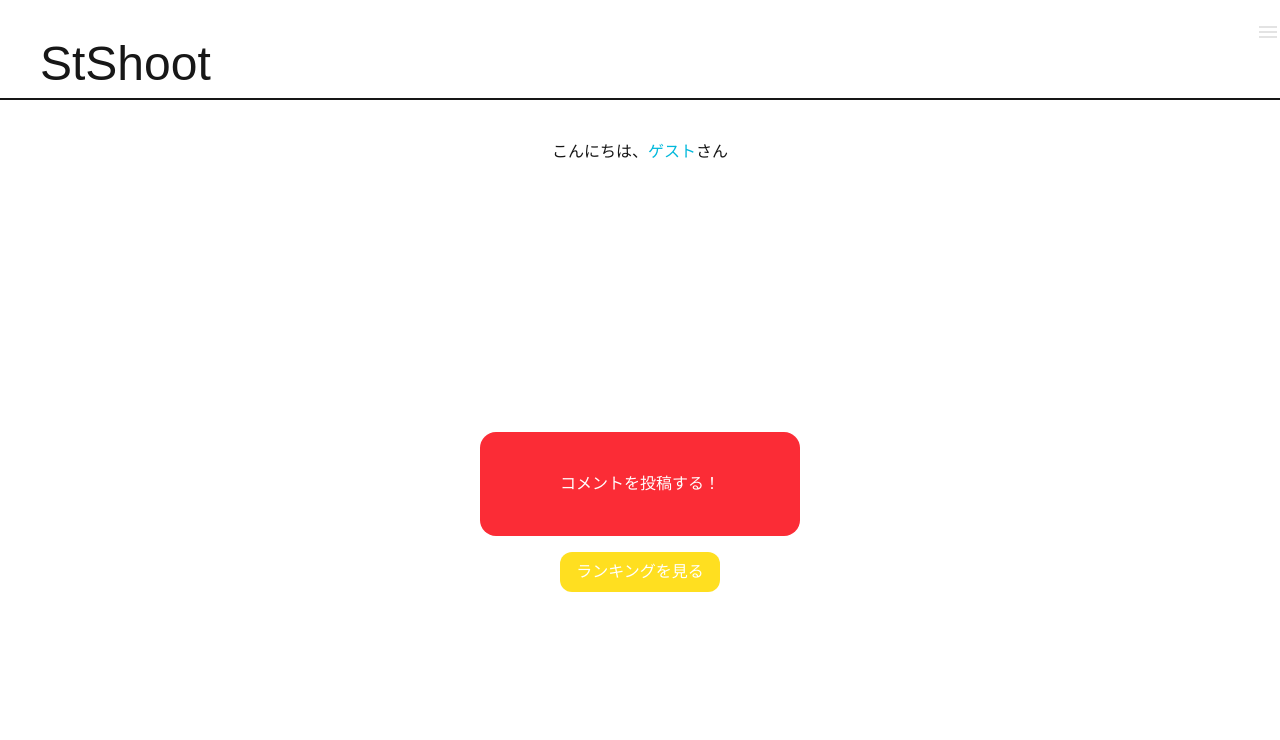
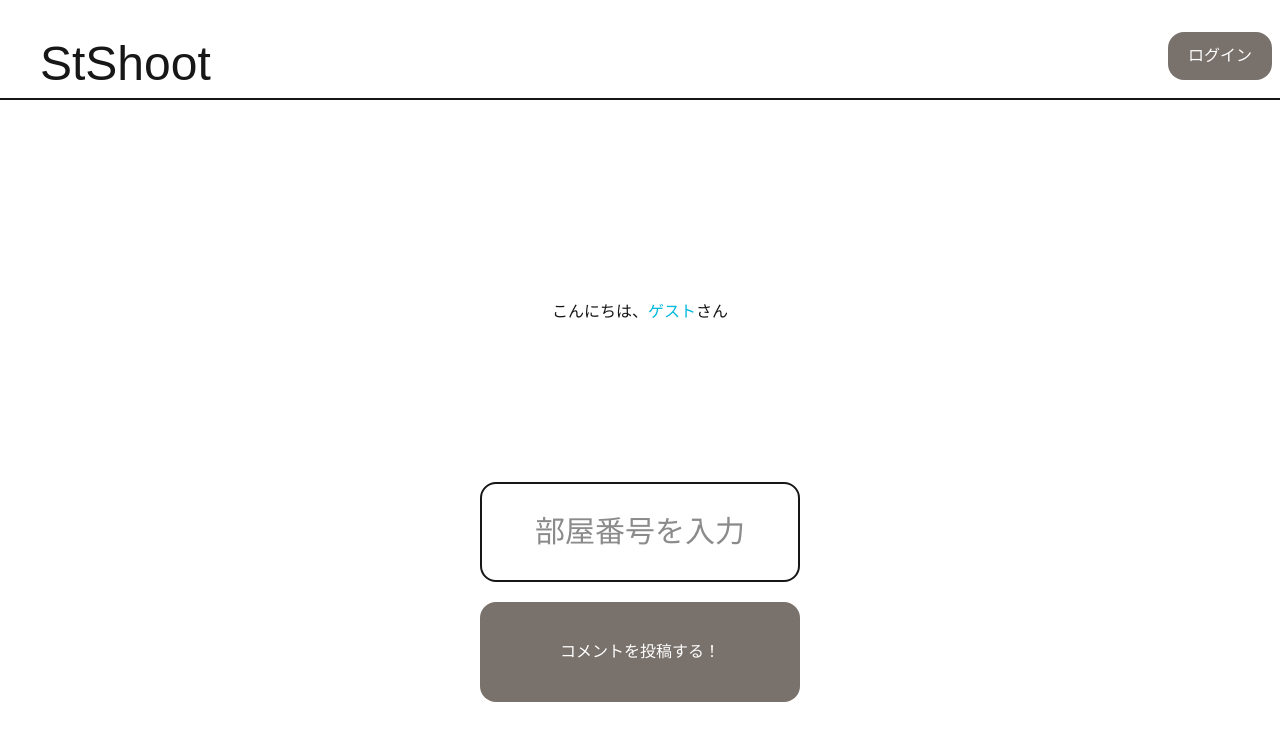
Before and after one commit to shii-park/Stshoot_Frontend, a Next.js app: page / in a window 1280 px wide. Shown: the top 740 px of the page. Built offline with nearby package versions, Linux system fonts and the light colour scheme; no server answers.

Commit message:
fix: トップページのデザイン修正 #16

```diff
--- a/src/app/header.tsx
+++ b/src/app/header.tsx
@@ -2,7 +2,6 @@
 import {useState} from "react"
 import Link from "next/link"
 import MenuButton from "./menuButton"
-import Navigation from "./navigation"
 export default function Header(){
     const [open,setOpen]=useState(false);
     function handleClick(){
@@ -19,11 +18,7 @@ export default function Header(){
                 </Link>
               </div>
               <div className="ml-auto">
-                <MenuButton
-                open={open}
-                onClick={handleClick}
-                />
-                <Navigation open={open} />
+                <MenuButton />
               </div>
             </div>
     )
--- a/src/app/menuButton.tsx
+++ b/src/app/menuButton.tsx
@@ -1,16 +1,10 @@
-type Props={
-    open:boolean;
-    onClick:()=>void;
-}
-export default function menuButton({open,onClick}:Props){
+import Link from "next/link"
+export default function menuButton(){
 
     return (
 
-        <div>
-            <button
-            onClick={onClick}>
-                <img className="animate-rotate-in-2-ccw" src="menuIcon.svg"/>
-            </button>
+        <div className="bg-stone-500 text-white rounded-2xl px-5 py-3 mt-3 mr-2">
+            <Link href="./login"><button>ログイン</button></Link>
         </div>
     )
 }
--- a/src/app/navigation.tsx
+++ /dev/null
@@ -1,32 +0,0 @@
-import Link from "next/link"
-import {signOut} from "firebase/auth"
-import React from "react";
-import {auth} from "@/lib/firebase"
-
-type Props = {
-  open: boolean;
-};
-
-export default function Navigation({ open}: Props) {
-const handleSignOut=async(e:React.FormEvent)=>{
-  try{
-    await signOut(auth);
-    alert("ログアウトしました");
-  }catch(err){
-    alert(err);
-  }
-}
-
-  return (
-    <nav
-    className={`navigation${open ? "" : " hidden"}`}
-    >
-      <ul>
-        <Link href="./login"><li>ログイン</li></Link>
-        <li>works</li>
-        <li>contact</li>
-        <button onClick={handleSignOut}><li>ログアウト</li></button>
-      </ul>
-    </nav>
-  );
-}
--- a/src/app/page.tsx
+++ b/src/app/page.tsx
@@ -18,7 +18,7 @@ export default function Home() {
   })
   return (
       <div className="min-h-screen flex flex-col items-center">
-        <div className="mt-10">
+        <div className="mt-50">
           <p>こんにちは、<span className="text-cyan-500">{user?.email || "ゲスト"}</span>さん</p>
         </div>
         <div className="flex-grow flex flex-col justify-center items-center">
--- a/src/app/toButton.tsx
+++ b/src/app/toButton.tsx
@@ -1,20 +1,31 @@
 import Link from "next/link"
-import {useState} from "react"
+import React, {useState} from "react"
 import {useRouter} from "next/navigation";
 export default function toButton(){
-    const [roomId,setRoomId]=useState<string|null>(null);
+    const [roomId,setRoomId]=useState<string>("");
     const router=useRouter();
-    function popUp(){
-        const input=window.prompt("部屋番号を入力してください");
-        setRoomId(input);
-        if(input){
-            router.push(`./comment-page?roomId=${input}`);
+    const handleChange=(e:React.ChangeEvent<HTMLInputElement>)=>{
+        const value=e.target.value.toUpperCase();
+        setRoomId(value)
+    }
+    const handleSubmit=(e:React.FormEvent)=>{
+        e.preventDefault();
+        if(roomId){
+            router.push(`./comment-page?roomId=${roomId}`)
         }
     }
     return(
         <div className="flex flex-col items-center space-y-4 mb-10">
-                <button className="bg-red-500 hover:bg-red-400 text-white rounded-2xl px-20 py-10" onClick={popUp}>コメントを投稿する！</button>
-                <Link href="./ranking"><button className="bg-yellow-300 hover:bg-yellow-200 text-white rounded-xl px-4 py-2">ランキングを見る</button></Link>
+                <form onSubmit={handleSubmit} className="flex flex-col items-center">
+                    <input
+                    type="text"
+                    placeholder="部屋番号を入力"
+                    value={roomId}
+                    onChange={(e)=>handleChange(e)}
+                    maxLength={6}
+                    className="mb-5 text-3xl text-center border-2 rounded-2xl w-80 h-25" />
+                    <button type="submit" className="bg-stone-500 hover:bg-stone-400 text-white rounded-2xl w-80 h-25">コメントを投稿する！</button>
+                </form>
         </div>
     )
 }
```
